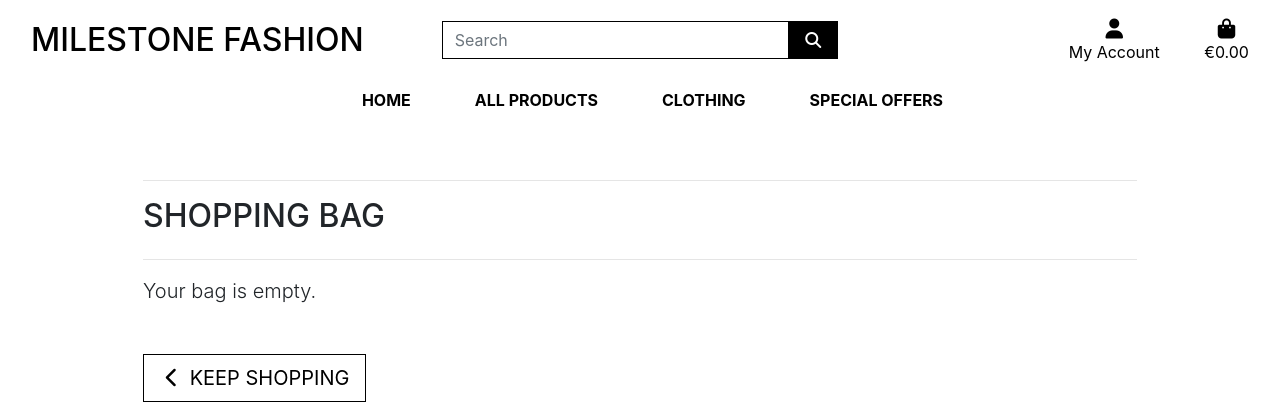
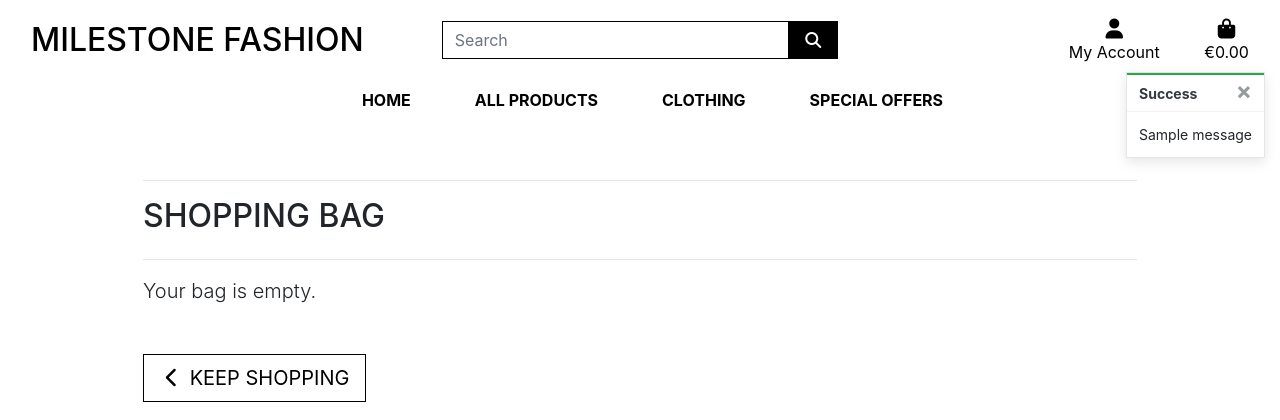
Before and after one commit to NunoCos/fashion-milestone4, a Django app: page /bag/ in a window 1280 px wide. Shown: the top 420 px of the page. Run offline with Django 3.2, Linux system fonts and the light colour scheme; tables that the repository leaves empty hold one stand-in row (values such as "Sample post"); one stand-in notice (Sample message) is shown; some libraries are stand-ins or nearby versions.

Commit message:
add toast

```diff
--- a/milestone_fashion/settings.py
+++ b/milestone_fashion/settings.py
@@ -78,6 +78,9 @@ TEMPLATES = [
         },
     },
 ]
+
+
+MESSAGE_STORAGE = 'django.contrib.messages.storage.session.SessionStorage'
 
 
 AUTHENTICATION_BACKENDS = [
--- a/shoppingbag/views.py
+++ b/shoppingbag/views.py
@@ -1,5 +1,6 @@
 from django.shortcuts import render, redirect, reverse, HttpResponse
-
+from products.models import Product
+from django.contrib import messages
 # Create your views here.
 
 
@@ -10,6 +11,7 @@ def view_bag(request):
 
 def add_to_bag(request, item_id):
 
+    product = Product.objects.get(pk=item_id)
     quantity = int(request.POST.get('quantity'))
     redirect_url = request.POST.get('redirect_url')
     size = None
@@ -30,6 +32,7 @@ def add_to_bag(request, item_id):
             bag[item_id] += quantity
         else:
             bag[item_id] = quantity
+            messages.success(request, f'Added {product.name} to your bag')
 
     request.session['bag'] = bag
     return redirect(redirect_url)
--- a/static/css/base.css
+++ b/static/css/base.css
@@ -115,6 +115,22 @@ a.category-badge > span.badge:hover {
     cursor: pointer;
 }
 
+.message-container {
+    position: fixed;
+    top: 72px;
+    right: 15px;
+    z-index: 99999999999;
+}
+
+.custom-toast {
+    overflow: visible;
+}
+
+.toast-capper {
+    height: 2px;
+}
+
+
 /*---------------------
   Media Queries
 -----------------------*/
--- a/templates/base.html
+++ b/templates/base.html
@@ -110,7 +110,21 @@
     </header>
 
     {% if messages %}
-        <div class="message-container"></div>
+        <div class="message-container">
+            {% for message in messages %}
+                {% with message.level as level %}
+                    {% if level == 40 %}
+                        {% include 'includes/toasts/toast_error.html' %}
+                    {% elif level == 30 %}
+                        {% include 'includes/toasts/toast_warning.html' %}
+                    {% elif level == 25 %}
+                        {% include 'includes/toasts/toast_success.html' %}
+                    {% else %}
+                        {% include 'includes/toasts/toast_info.html' %}
+                    {% endif %}
+                {% endwith %}
+            {% endfor %}
+        </div>
     {% endif %}
 
     {% block page_header %}
@@ -120,6 +134,9 @@
     {% endblock %}
 
     {% block postloadjs %}
+    <script type="text/javascript">
+        $('.toast').toast('show');
+    </script>
     {% endblock %}
 
   </body>
--- /dev/null
+++ b/templates/includes/toasts/toast_success.html
@@ -0,0 +1,13 @@
+<div class="toast custom-toast rounded-0 border-top-o" data-autohide="false">
+    <div class="arrow-up arrow-success"></div>
+    <div class="w-100 toast-capper bg-success"></div>
+    <div class="toast-header bg-white text-dark">
+        <strong class="mr-auto">Success</strong>
+        <button type="button" class="ml-2 mb-1 close text-dark" data-dismiss="toast" aria-label="Close">
+            <span aria-hidden="true">&times;</span>
+        </button>
+    </div>
+    <div class="toast-body bg-white">
+        {{ message }}
+    </div>
+</div>
```
Also changed, not shown: templates/includes/toasts/toast_error.html (added, +13 -0 lines), templates/includes/toasts/toast_info.html (added, +13 -0 lines), templates/includes/toasts/toast_warning.html (added, +13 -0 lines), shoppingbag/urls.py (line endings or trailing spaces).
